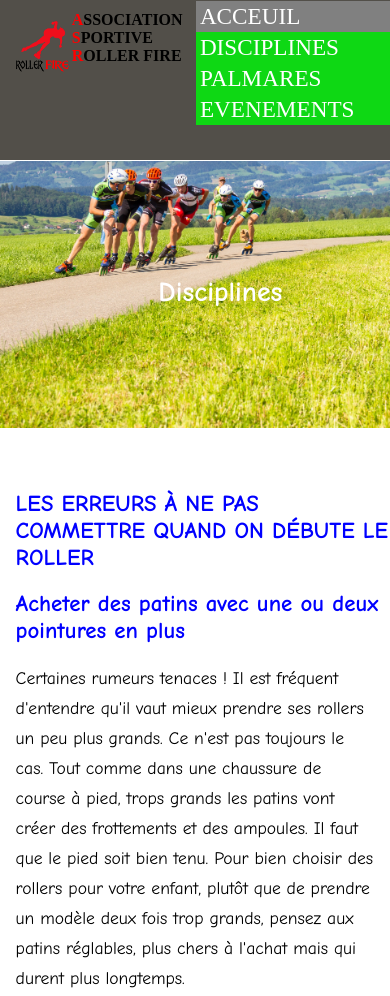
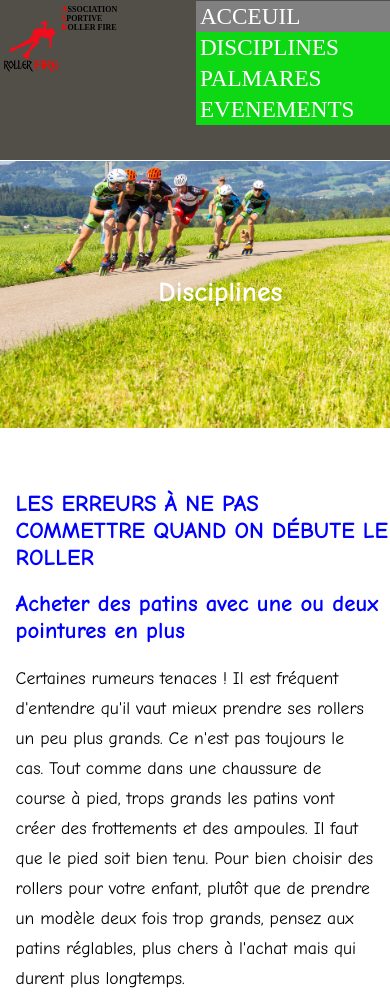
Before and after one commit to chaka2020/rollerfirewebite, a plain HTML site: page rollerfirewebsite/index.html in a window 390 px wide. Shown: the top 996 px of the page. Drawn offline with Linux system fonts and the light colour scheme.

Commit message:
Add files via upload

```diff
--- a/rollerfirewebsite/work.css
+++ b/rollerfirewebsite/work.css
@@ -177,7 +177,7 @@ nav li li{
     }
 
     h1{
-    	font-size: 1rem;
+    	font-size: 0.5rem;
 	   font-family: "Agency FB", "Times New Roman", sans-serif;
 	   height: 150px;
 
@@ -279,10 +279,10 @@ nav li li{
     }
 
 	header{
-	width: 96%;
+	width: 99%;
 	background: #524f49;
 	display: flex;
-	padding-left: 4%;
+	padding-left: 1%;
 	height: 160px;
 	margin-bottom: 1px;
 	}
```
